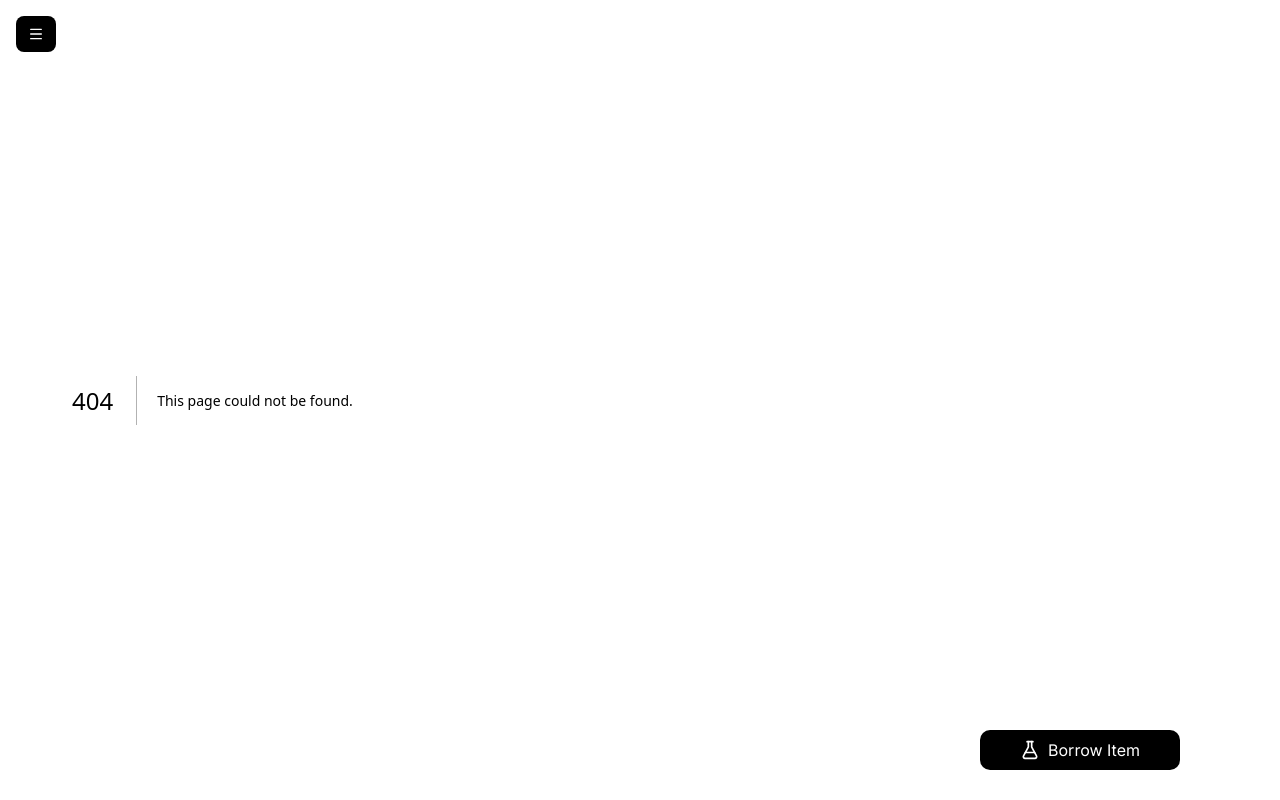
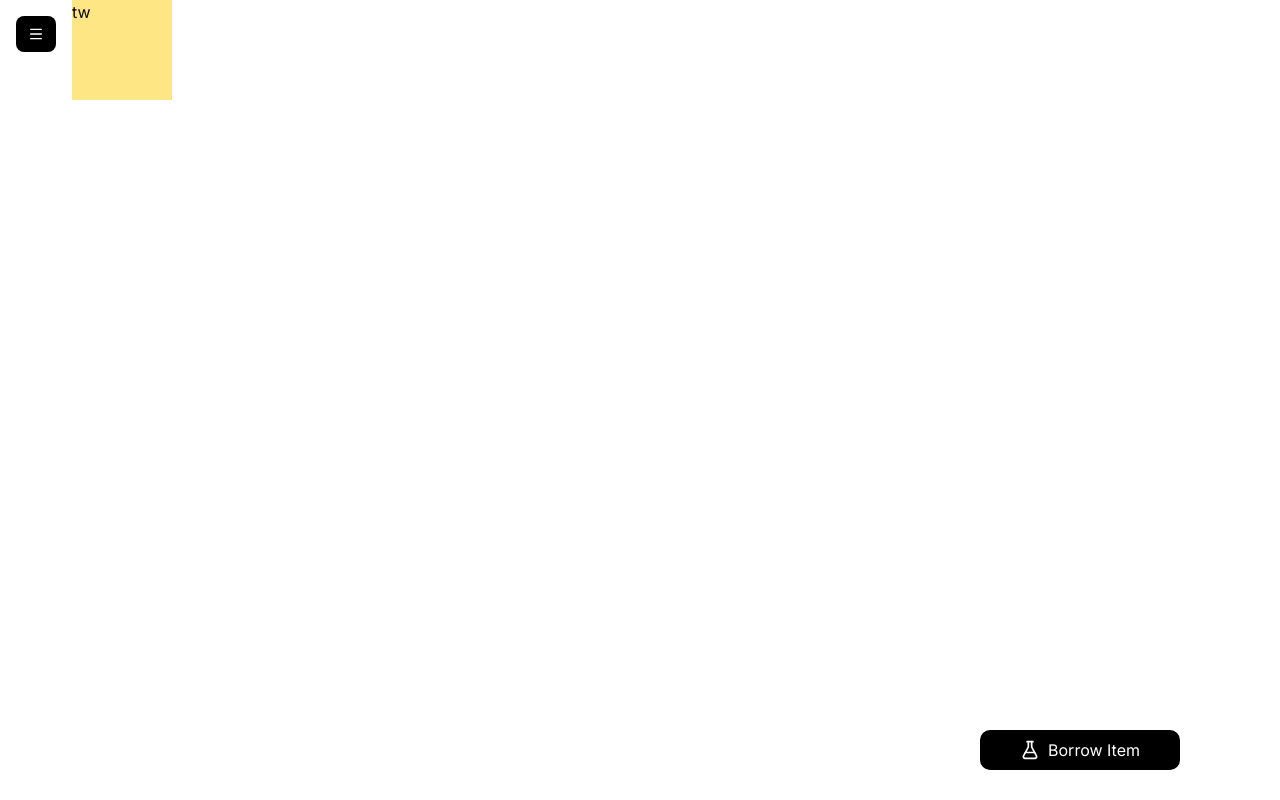
Before and after one commit to PlankV2/lab_equipment, a Next.js app: page /test in a window 1280 px wide. Before the commit this address had no page. Built offline with nearby package versions, Linux system fonts and the light colour scheme.

Commit message:
test page added

```diff
--- /dev/null
+++ b/app/test/page.jsx
@@ -0,0 +1,12 @@
+import LoginPrompt from '@/components/LoginPrompt'
+import React from 'react'
+
+const page = () => {
+  return (
+    <div>
+      <LoginPrompt/>
+    </div>
+  )
+}
+
+export default page
--- /dev/null
+++ b/components/LoginPrompt.jsx
@@ -0,0 +1,11 @@
+import React from 'react'
+
+const LoginPrompt = () => {
+  return (
+    <div className="w-[100px] h-[100px] bg-amber-200">
+      tw
+    </div>
+  )
+}
+
+export default LoginPrompt
```
Also changed, not shown: 2 other files (tests, documents, lock files or other folders).
